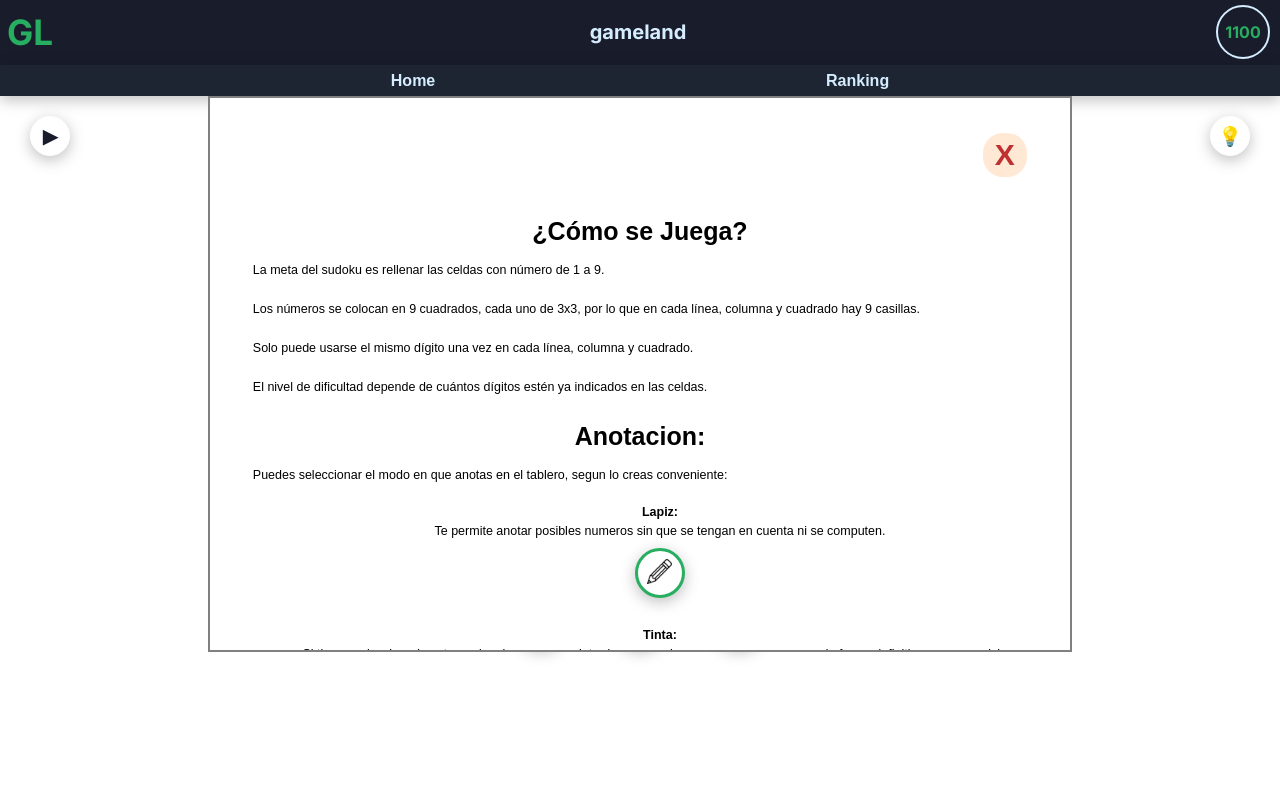
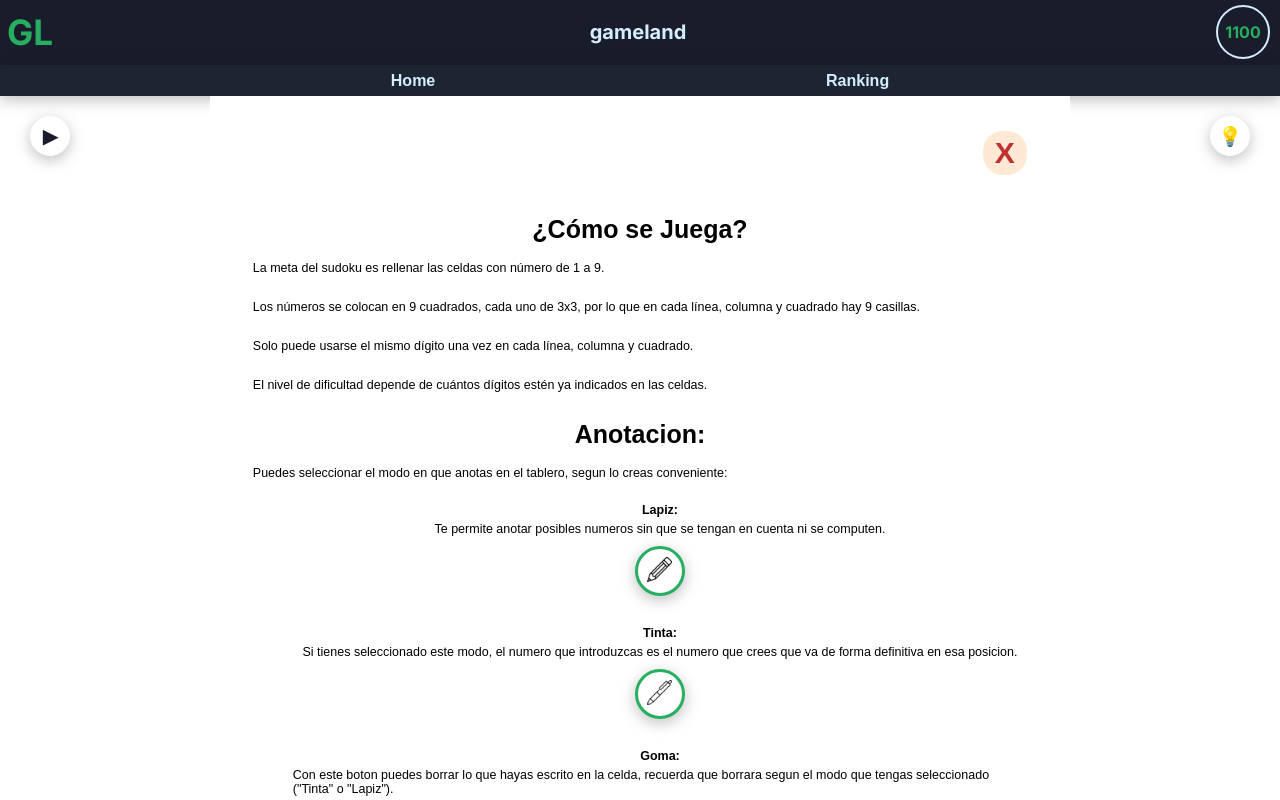
Before and after one commit to lupydev/game-land, a React (Create React App) app: page /game/sudoku in a window 1280 px wide. Built offline with nearby package versions, Linux system fonts and the light colour scheme.

Commit message:
Mejora visualizacion de numeros en lapiz.

```diff
--- a/src/components/Sudoku/Celd.jsx
+++ b/src/components/Sudoku/Celd.jsx
@@ -9,6 +9,7 @@ function Celd(props){
     const {matriz, resaltar, blockValues} = useContext(SudokuContext)
 
     let id = props.r.toString() + props.c.toString()
+    let number = ["","","","","","","","",""]
 
     return(
         <div className="celd">
--- a/src/components/Sudoku/NumList.jsx
+++ b/src/components/Sudoku/NumList.jsx
@@ -1,4 +1,4 @@
-import React, { useContext } from "react";
+import React from "react";
 
 function NumList(props){
 
--- a/src/components/Sudoku/Sudoku.jsx
+++ b/src/components/Sudoku/Sudoku.jsx
@@ -13,7 +13,7 @@ function Sudoku(){
         <SudokuProvider>
             <div className="sudoku">
                 <div className="sudoku-instructionDiv" id="instDiv">
-                        <Instruction />
+                    <Instruction />
                 </div>
 
                 <div className='sudoku-head'>
--- a/src/contexts/SudokuContext.js
+++ b/src/contexts/SudokuContext.js
@@ -25,15 +25,15 @@ export const SudokuProvider = ({children}) => {
                 ["","","","","","","","",""],
                 ["","","","","","","","",""]]
 
-    let auxPosNum = [[[],[],[],[],[],[],[],[],[]],
-                    [[],[],[],[],[],[],[],[],[]],
-                    [[],[],[],[],[],[],[],[],[]],
-                    [[],[],[],[],[],[],[],[],[]],
-                    [[],[],[],[],[],[],[],[],[]],
-                    [[],[],[],[],[],[],[],[],[]],
-                    [[],[],[],[],[],[],[],[],[]],
-                    [[],[],[],[],[],[],[],[],[]],
-                    [[],[],[],[],[],[],[],[],[]]]
+    let auxPosNum = [[["","","","","","","","",""],["","","","","","","","",""],["","","","","","","","",""],["","","","","","","","",""],["","","","","","","","",""],["","","","","","","","",""],["","","","","","","","",""],["","","","","","","","",""],["","","","","","","","",""]],
+                    [["","","","","","","","",""],["","","","","","","","",""],["","","","","","","","",""],["","","","","","","","",""],["","","","","","","","",""],["","","","","","","","",""],["","","","","","","","",""],["","","","","","","","",""],["","","","","","","","",""]],
+                    [["","","","","","","","",""],["","","","","","","","",""],["","","","","","","","",""],["","","","","","","","",""],["","","","","","","","",""],["","","","","","","","",""],["","","","","","","","",""],["","","","","","","","",""],["","","","","","","","",""]],
+                    [["","","","","","","","",""],["","","","","","","","",""],["","","","","","","","",""],["","","","","","","","",""],["","","","","","","","",""],["","","","","","","","",""],["","","","","","","","",""],["","","","","","","","",""],["","","","","","","","",""]],
+                    [["","","","","","","","",""],["","","","","","","","",""],["","","","","","","","",""],["","","","","","","","",""],["","","","","","","","",""],["","","","","","","","",""],["","","","","","","","",""],["","","","","","","","",""],["","","","","","","","",""]],
+                    [["","","","","","","","",""],["","","","","","","","",""],["","","","","","","","",""],["","","","","","","","",""],["","","","","","","","",""],["","","","","","","","",""],["","","","","","","","",""],["","","","","","","","",""],["","","","","","","","",""]],
+                    [["","","","","","","","",""],["","","","","","","","",""],["","","","","","","","",""],["","","","","","","","",""],["","","","","","","","",""],["","","","","","","","",""],["","","","","","","","",""],["","","","","","","","",""],["","","","","","","","",""]],
+                    [["","","","","","","","",""],["","","","","","","","",""],["","","","","","","","",""],["","","","","","","","",""],["","","","","","","","",""],["","","","","","","","",""],["","","","","","","","",""],["","","","","","","","",""],["","","","","","","","",""]],
+                    [["","","","","","","","",""],["","","","","","","","",""],["","","","","","","","",""],["","","","","","","","",""],["","","","","","","","",""],["","","","","","","","",""],["","","","","","","","",""],["","","","","","","","",""],["","","","","","","","",""]]]
 
     let auxVerMat = [[false,false,false,false,false,false,false,false,false,],
                     [false,false,false,false,false,false,false,false,false,],
@@ -98,15 +98,15 @@ export const SudokuProvider = ({children}) => {
                     [false,false,false,false,false,false,false,false,false,],
                     [false,false,false,false,false,false,false,false,false,]]
 
-        auxPosNum = [[[],[],[],[],[],[],[],[],[]],
-                    [[],[],[],[],[],[],[],[],[]],
-                    [[],[],[],[],[],[],[],[],[]],
-                    [[],[],[],[],[],[],[],[],[]],
-                    [[],[],[],[],[],[],[],[],[]],
-                    [[],[],[],[],[],[],[],[],[]],
-                    [[],[],[],[],[],[],[],[],[]],
-                    [[],[],[],[],[],[],[],[],[]],
-                    [[],[],[],[],[],[],[],[],[]]]
+        auxPosNum = [[["","","","","","","","",""],["","","","","","","","",""],["","","","","","","","",""],["","","","","","","","",""],["","","","","","","","",""],["","","","","","","","",""],["","","","","","","","",""],["","","","","","","","",""],["","","","","","","","",""]],
+                    [["","","","","","","","",""],["","","","","","","","",""],["","","","","","","","",""],["","","","","","","","",""],["","","","","","","","",""],["","","","","","","","",""],["","","","","","","","",""],["","","","","","","","",""],["","","","","","","","",""]],
+                    [["","","","","","","","",""],["","","","","","","","",""],["","","","","","","","",""],["","","","","","","","",""],["","","","","","","","",""],["","","","","","","","",""],["","","","","","","","",""],["","","","","","","","",""],["","","","","","","","",""]],
+                    [["","","","","","","","",""],["","","","","","","","",""],["","","","","","","","",""],["","","","","","","","",""],["","","","","","","","",""],["","","","","","","","",""],["","","","","","","","",""],["","","","","","","","",""],["","","","","","","","",""]],
+                    [["","","","","","","","",""],["","","","","","","","",""],["","","","","","","","",""],["","","","","","","","",""],["","","","","","","","",""],["","","","","","","","",""],["","","","","","","","",""],["","","","","","","","",""],["","","","","","","","",""]],
+                    [["","","","","","","","",""],["","","","","","","","",""],["","","","","","","","",""],["","","","","","","","",""],["","","","","","","","",""],["","","","","","","","",""],["","","","","","","","",""],["","","","","","","","",""],["","","","","","","","",""]],
+                    [["","","","","","","","",""],["","","","","","","","",""],["","","","","","","","",""],["","","","","","","","",""],["","","","","","","","",""],["","","","","","","","",""],["","","","","","","","",""],["","","","","","","","",""],["","","","","","","","",""]],
+                    [["","","","","","","","",""],["","","","","","","","",""],["","","","","","","","",""],["","","","","","","","",""],["","","","","","","","",""],["","","","","","","","",""],["","","","","","","","",""],["","","","","","","","",""],["","","","","","","","",""]],
+                    [["","","","","","","","",""],["","","","","","","","",""],["","","","","","","","",""],["","","","","","","","",""],["","","","","","","","",""],["","","","","","","","",""],["","","","","","","","",""],["","","","","","","","",""],["","","","","","","","",""]]]
 
         blockMat = [[false,false,false,false,false,false,false,false,false,],
                     [false,false,false,false,false,false,false,false,false,],
@@ -252,7 +252,7 @@ export const SudokuProvider = ({children}) => {
 
                 if(m === "lapiz"){
                     if(!auxPosNum[r][c].includes(num)){
-                        auxPosNum[r][c].push(num)
+                        auxPosNum[r][c][num-1] = num;
                     }
 
                 } else {
@@ -329,13 +329,13 @@ export const SudokuProvider = ({children}) => {
         }
     }
 
-    const formatTime = (time) => {
+    const formatTime = (t) => {
         let timeArray = ["","","",""]
 
-        timeArray[3] = (time % 1000).toString().padStart(3, "0")
+        timeArray[3] = (t % 1000).toString().padStart(3, "0")
         console.log(time)
 
-        let s = time/1000
+        let s = t/1000
 
         if(s < 60){
             timeArray[2] = Math.floor(s).toString().padStart(2,"0")
--- a/src/style/App.css
+++ b/src/style/App.css
@@ -356,11 +356,10 @@ input[type=checkbox], input[type=radio] {
   justify-content: center;
   top: 0px;
   background-color: white;
-  max-height: 100%;
+  max-height: calc(100vh - 10rem);
   z-index: 5;
   scroll-behavior: smooth;
   overflow: scroll;
-  border: 2px solid grey;
 }
 .sudoku-aceptar {
   width: 10rem;
@@ -461,12 +460,12 @@ input[type=checkbox], input[type=radio] {
 .instruction {
   background-color: white;
   width: 90%;
-  height: 100vh;
   padding: 1rem;
   display: flex;
   flex-direction: column;
   position: relative;
   top: 0px;
+  overflow: visible;
 }
 .instruction-closeInst {
   font-size: 3rem;
@@ -547,7 +546,7 @@ input[type=checkbox], input[type=radio] {
   flex-direction: column;
   justify-content: center;
   align-items: center;
-  border: 1px solid;
+  border: 2px solid #191d2b;
 }
 .win .congrats {
   text-align: center;
@@ -663,8 +662,8 @@ input[type=checkbox], input[type=radio] {
   justify-content: center;
 }
 .numList .posibleNum {
-  font-size: 0.5rem;
-  color: lightgrey;
+  font-size: 1rem;
+  color: #191d2b;
   text-align: center;
   margin: 0;
   width: 100%;
--- a/src/style/components/_sudoku.scss
+++ b/src/style/components/_sudoku.scss
@@ -23,11 +23,10 @@ $celdaDim: 3.8rem;
         justify-content: center;
         top: 0px;
         background-color: rgba(256,256,256,1);
-        max-height: 100%;
+        max-height: calc(100vh - 10rem);
         z-index: 5;
         scroll-behavior: smooth;
         overflow: scroll;
-        border: 2px solid grey;
     }
 
     &-aceptar {
@@ -132,13 +131,12 @@ $celdaDim: 3.8rem;
 .instruction{
     background-color: rgba(256,256,256,1);
     width: 90%;
-    height: 100vh;
     padding: 1rem;
     display: flex;
     flex-direction: column;
     position: relative;
     top: 0px;
-
+    overflow: visible;
 
     &-closeInst {
         font-size: 3rem;
@@ -228,7 +226,7 @@ $celdaDim: 3.8rem;
     flex-direction: column;
     justify-content: center;
     align-items: center;
-    border: 1px solid;
+    border: 2px solid #191d2b;
 
     .congrats{
         text-align: center;
@@ -353,8 +351,8 @@ $celdaDim: 3.8rem;
     justify-content: center;
 
     .posibleNum {
-        font-size: 0.5rem;
-        color: lightgrey;
+        font-size: 1rem;
+        color: #191d2b;
         text-align: center;
         margin: 0;
         width: 100%;
```
Also changed, not shown: 1 other file (tests, documents, lock files or other folders).
